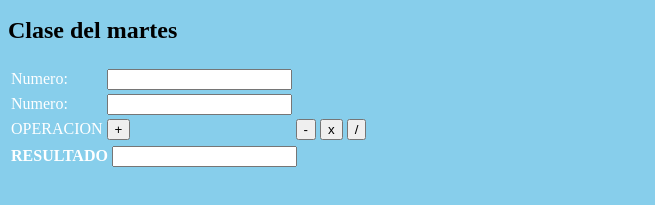
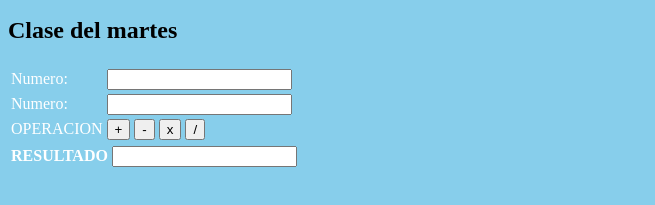
Before and after one commit to XimenaQuetzali/SumaDosNumeros, a plain HTML site: page index.html in a window 1280 px wide. Shown: the part 105-310 px from the top of the page, without its empty margins (0-655 px from the left). Drawn offline with Linux system fonts and the light colour scheme; a web font is replaced by a local one.

Commit message:
Operaciones de dos números

```diff
--- a/index.html
+++ b/index.html
@@ -21,10 +21,10 @@
 			<td><input type="text" name="dato2" id="dato2"></td></tr>
 		</tr>
 		<td>OPERACION</td>
-		<td><input type="button" name="ENVIAR" value="+" onclick="sumadedatos()"></td>
-		<td><input type="button" name="ENVIAR" value="-" onclick="restadedatos()"></td>
-		<td><input type="button" name="ENVIAR" value="x" onclick="multiplicaciondedatos()"></td>
-		<td><input type="button" name="ENVIAR" value="/" onclick="divisiondedatos()"></td>
+		<td><input type="button" name="ENVIAR" value="+" onclick="sumadedatos()">
+		<input type="button" name="ENVIAR" value="-" onclick="restadedatos()">
+		<input type="button" name="ENVIAR" value="x" onclick="multiplicaciondedatos()">
+		<input type="button" name="ENVIAR" value="/" onclick="divisiondedatos()"></td>
 	</table>
 	<table>
 		<tr>
```
